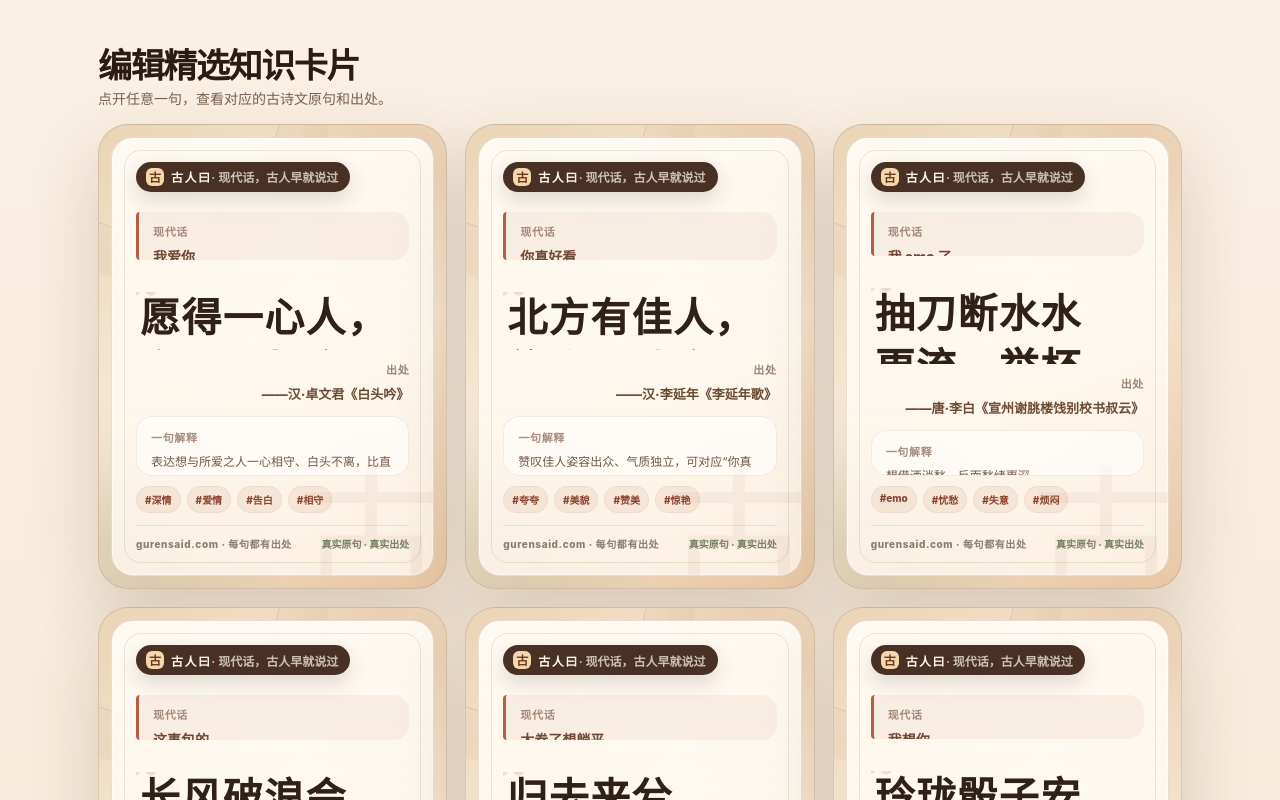
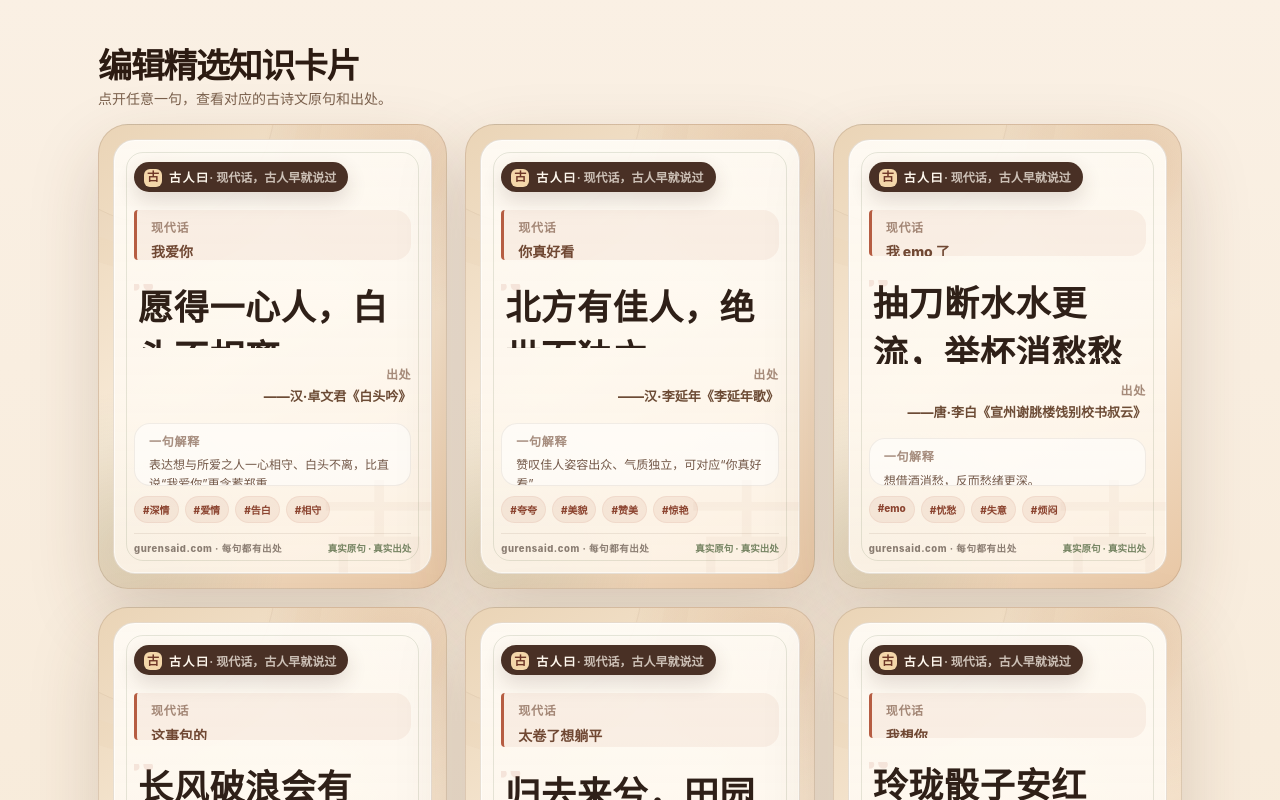
Before and after one commit to yandong2023/gu-ren-said, a Next.js app: page /hot in a window 1280 px wide. Shown: the part 1480-2280 px from the top of the page. Built offline with nearby package versions, Linux system fonts and the light colour scheme.

Commit message:
Fix share card overflow and decorative overlap

```diff
--- a/app/share-card.css
+++ b/app/share-card.css
@@ -1,6 +1,58 @@
+.share-card {
+  padding: 14px;
+}
+
+.share-card::before {
+  inset: -30% auto auto -18%;
+  width: 68%;
+  opacity: 0.5;
+  z-index: 0;
+}
+
+.share-card .share-card-inner {
+  padding: 22px 20px 18px;
+}
+
+.share-card .share-card-inner::before,
+.share-card .share-card-inner::after {
+  z-index: 0;
+}
+
+.share-card .share-card-inner::after {
+  right: -8px;
+  bottom: -28px;
+  font-size: 120px;
+  color: rgba(139, 74, 49, 0.035);
+}
+
+.share-card .share-card-inner > * {
+  position: relative;
+  z-index: 1;
+}
+
+.share-card .card-kicker {
+  max-width: 100%;
+  line-height: 1.3;
+  flex-wrap: wrap;
+}
+
+.share-card .card-kicker::after {
+  content: " · 现代话，古人早就说过";
+  white-space: normal;
+}
+
+.share-card .knowledge-label {
+  display: block;
+  margin-bottom: 6px;
+  color: rgba(112, 72, 51, 0.62);
+  font-size: 12px;
+  font-weight: 800;
+  line-height: 1.2;
+}
+
 .share-card .modern-line {
-  margin-top: 20px;
-  padding: 12px 14px;
+  margin-top: 18px;
+  padding: 11px 14px 12px;
   border-left: 3px solid #b65d42;
   border-radius: 4px 16px 16px 4px;
   color: #704833;
@@ -8,24 +60,113 @@
   font-size: 14px;
   line-height: 1.55;
   font-weight: 800;
+  display: block;
+  overflow: hidden;
 }
 
-.share-card .modern-line .knowledge-label,
-.share-card .explain-line .knowledge-label {
-  margin-bottom: 5px;
-  color: rgba(112, 72, 51, 0.62);
+.share-card .quote-line {
+  margin: 24px 0 12px;
+  padding: 0 2px 0 4px;
+  color: #2f2018;
+  font-size: clamp(24px, 5.6vw, 35px);
+  line-height: 1.42;
+  letter-spacing: 0.02em;
+  text-wrap: pretty;
+  word-break: break-word;
+  overflow: hidden;
+  max-height: calc(1.42em * 4);
+  display: block;
+  -webkit-line-clamp: unset;
+  -webkit-box-orient: initial;
+}
+
+.share-card .quote-line::before {
+  left: -8px;
+  top: -24px;
+  color: rgba(182, 93, 66, 0.12);
+  font-size: 68px;
+}
+
+.share-card .source-line {
+  max-width: 100%;
+  margin-top: 8px;
+  color: #6c4b35;
+  font-weight: 800;
+  font-size: 13px;
+  text-align: right;
+  line-height: 1.55;
+}
+
+.share-card .source-line .knowledge-label {
+  margin-bottom: 4px;
+  text-align: right;
+}
+
+.share-card .card-spacer {
+  min-height: 16px;
 }
 
 .share-card .explain-line {
-  padding: 12px 14px;
+  padding: 11px 14px 12px;
   border-radius: 16px;
   color: #735848;
   background: rgba(255, 255, 255, 0.55);
   border: 1px solid rgba(82, 50, 30, 0.08);
   font-size: 12px;
-  line-height: 1.65;
+  line-height: 1.6;
+  display: block;
+  overflow: hidden;
+  max-height: calc(1.6em * 4 + 32px);
+}
+
+.share-card .tags {
+  row-gap: 8px;
+  margin-top: 10px;
+}
+
+.share-card .watermark {
+  margin-top: 10px;
+  padding-top: 8px;
+  font-size: 9.5px;
+  line-height: 1.45;
+  flex-wrap: wrap;
 }
 
 @media (max-width: 640px) {
-  .share-card .modern-line { margin-top: 16px; }
+  .share-card {
+    padding: 12px;
+  }
+
+  .share-card .share-card-inner {
+    padding: 20px 18px 16px;
+  }
+
+  .share-card .card-kicker {
+    font-size: 11px;
+  }
+
+  .share-card .card-kicker::after {
+    content: " · 现代话 × 古诗文";
+  }
+
+  .share-card .modern-line {
+    margin-top: 16px;
+  }
+
+  .share-card .quote-line {
+    margin-top: 22px;
+    font-size: 27px;
+    line-height: 1.4;
+    max-height: calc(1.4em * 4);
+  }
 }
+
+@media (max-width: 430px) {
+  .share-card .quote-line {
+    font-size: 25px;
+  }
+
+  .share-card .watermark {
+    gap: 6px;
+  }
+}
```
